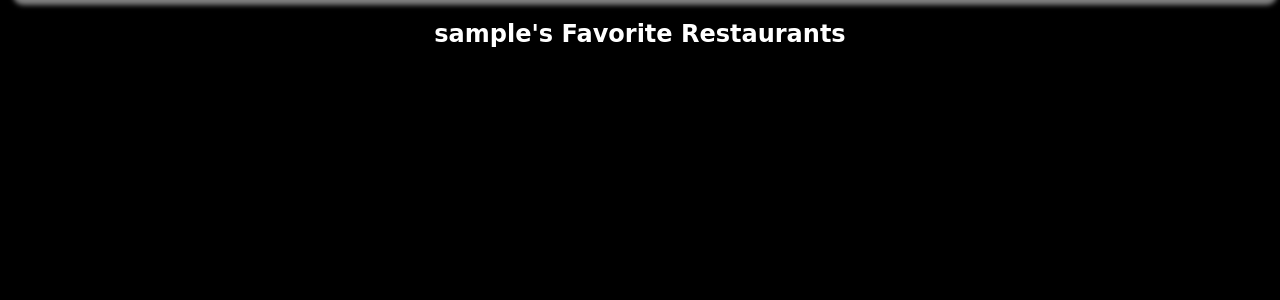
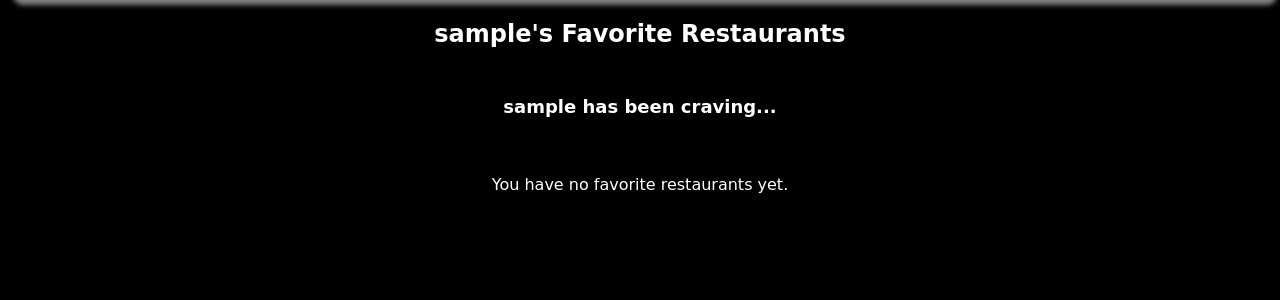
Before and after one commit to amomack123/Food4Thought, a Django app: page /restaurants/my-favorites/ in a window 1280 px wide. Shown: the part 78-378 px from the top of the page. Run offline with Django 5.2, Linux system fonts and the light colour scheme; the visitor is signed in with stand-in values (Sample User, id 1); data that the repository does not hold is empty; some web fonts are replaced.

Commit message:
Category list added to favorites_html and styled

```diff
--- a/main_app/static/css/restaurants/favorites_list.css
+++ b/main_app/static/css/restaurants/favorites_list.css
@@ -58,12 +58,14 @@ h1 {
 /* Underlined text for favorites */
 .favorites {
   text-decoration: underline;
+  color: white;
 }
 
 /* Centered content */
 .center {
   padding: 10px;
   text-align: center;
+  color: white;
 }
 
 /* Button styling */
@@ -110,3 +112,24 @@ button:hover {
 .delete-button:hover {
   color: darkred;
 }
+
+.craving-categories {
+  text-align: center;
+  margin: 20px 0;
+}
+
+.craving-categories p {
+  font-size: 18px;
+  font-weight: bold;
+  color: white;
+}
+
+.craving-categories ul {
+  list-style-type: disc;
+  padding-left: 0;
+}
+
+.craving-categories ul li {
+  font-size: 16px;
+  color: white;
+}
--- a/main_app/templates/restaurants/favorites_list.html
+++ b/main_app/templates/restaurants/favorites_list.html
@@ -7,6 +7,15 @@
 {% block content %}
 <section>
     <h1>{{ user.username }}'s Favorite Restaurants</h1>
+
+    <div class="center craving-categories">
+        <p>{{ user.username }} has been craving...</p>
+        <ul>
+            {% for category in categories %}
+                <li>{{ category }}</li>
+            {% endfor %}
+        </ul>
+    </div>
 
     {% if favorites %}
         <div class="card-container">
--- a/main_app/views.py
+++ b/main_app/views.py
@@ -27,8 +27,10 @@ def about(request):
 @login_required
 def favorites_list(request):
     favorites = request.user.favorite_restaurants.all()
+    categories = favorites.values_list('category', flat=True).distinct()
 
-    return render(request, 'restaurants/favorites_list.html', {'favorites': favorites})
+
+    return render(request, 'restaurants/favorites_list.html', {'favorites': favorites, 'categories': categories})
 
 def restaurant_index(request):
     location = ""
```
